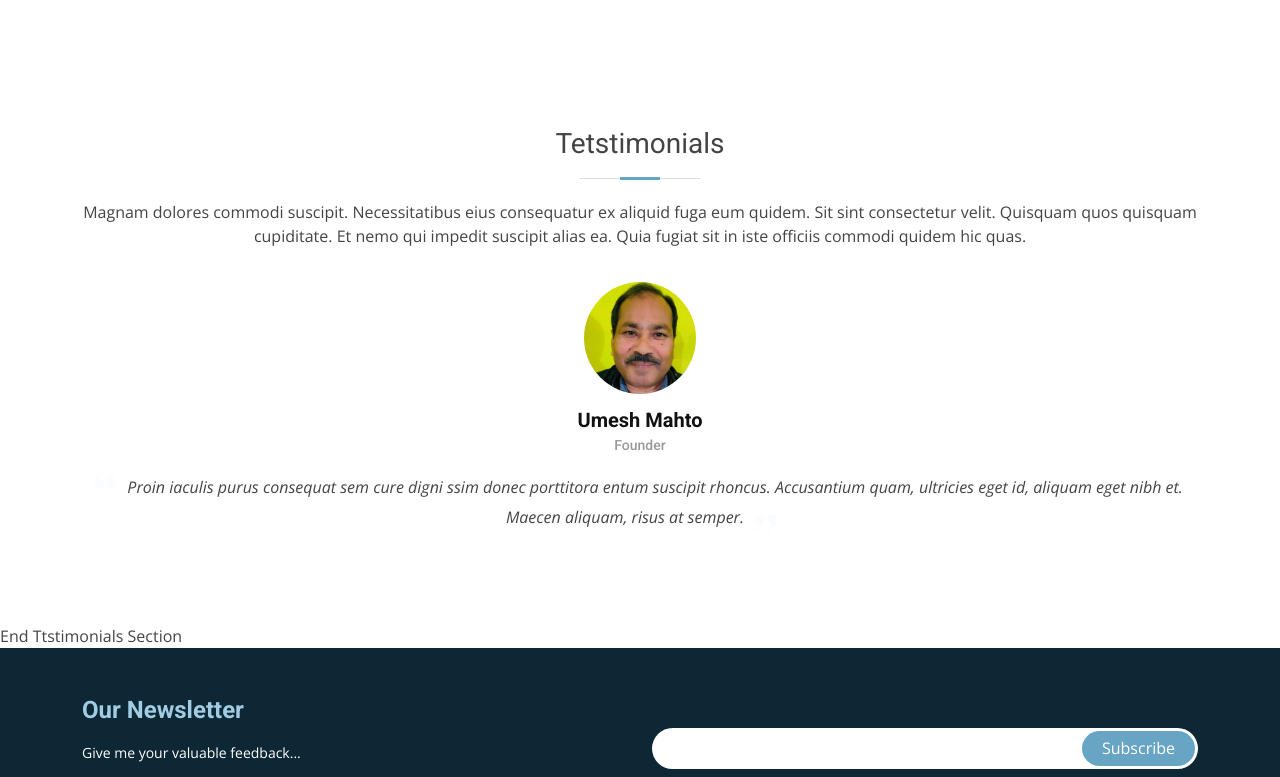
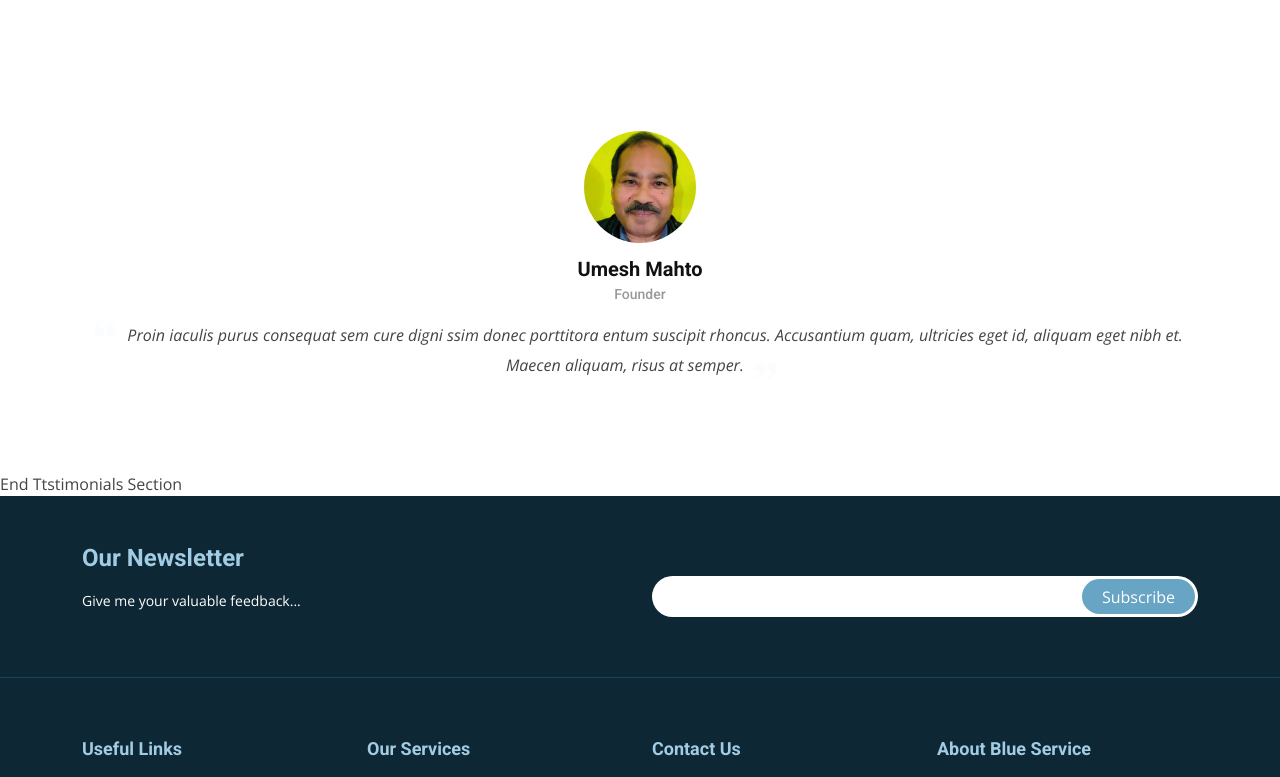
Before and after one commit to ak463010/blueservice.github.io, a plain HTML site: page about.html in a window 1280 px wide. Shown: the part 1304-2081 px from the top of the page. Drawn offline with nearby package versions, Linux system fonts and the light colour scheme.

Commit message:
remove testemonials

```diff
--- a/about.html
+++ b/about.html
@@ -183,10 +183,10 @@
     <section class="testimonials" data-aos="fade-up">
       <div class="container">
 
-        <div class="section-title">
+        <!-- <div class="section-title">
           <h2>Tetstimonials</h2>
           <p>Magnam dolores commodi suscipit. Necessitatibus eius consequatur ex aliquid fuga eum quidem. Sit sint consectetur velit. Quisquam quos quisquam cupiditate. Et nemo qui impedit suscipit alias ea. Quia fugiat sit in iste officiis commodi quidem hic quas.</p>
-        </div>
+        </div> -->
 
         <div class="testimonials-carousel swiper">
           <div class="swiper-wrapper">
```
